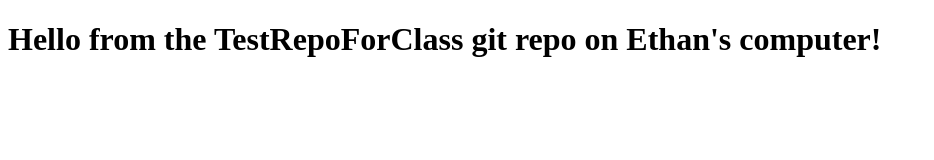
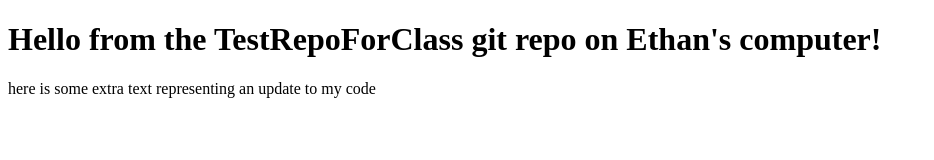
Before and after one commit to EthanAmato/TestGithubRepo, a plain HTML site: page index.html in a window 1280 px wide. Shown: the whole page, without its empty margins (0-934 px from the left). Drawn offline with Linux system fonts and the light colour scheme.

Commit message:
added some extra text as an update

```diff
--- a/index.html
+++ b/index.html
@@ -8,5 +8,6 @@
 </head>
 <body>
     <h1>Hello from the TestRepoForClass git repo on Ethan's computer!</h1>
+    <p>here is some extra text representing an update to my code</p>
 </body>
 </html>
```
